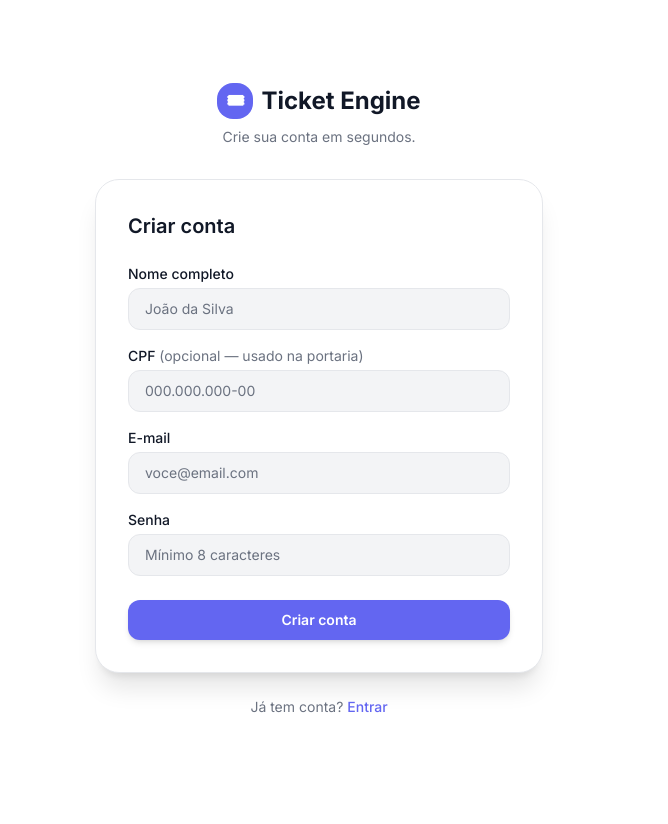
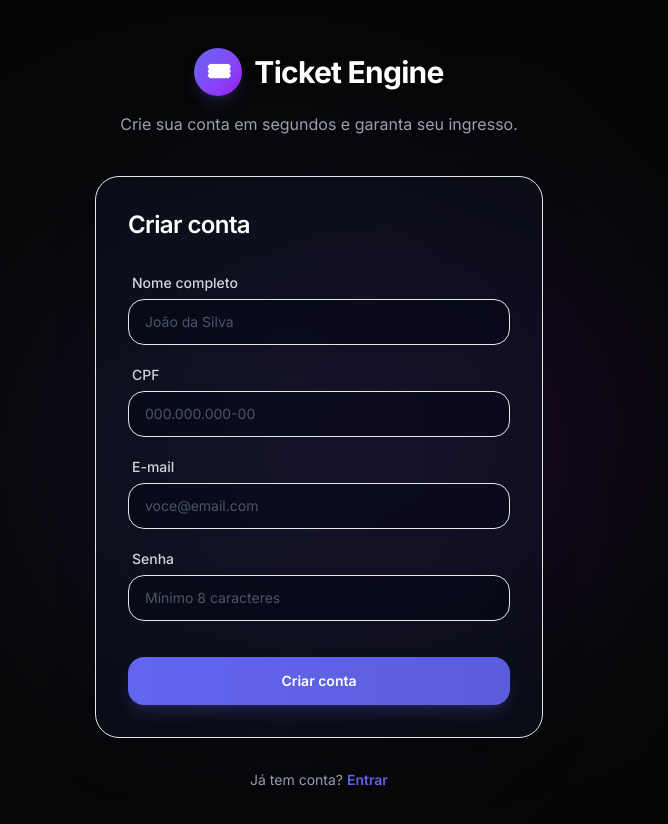
Before and after one commit to devg-lustosa/ticket-engine, a Next.js app: page /cadastro in a window 1280 px wide. Shown: the top 824 px of the page, without its empty margins (321-989 px from the left). Before the commit the page ends 800 px from the top, so only its background shows below. Built offline with nearby package versions, Linux system fonts and the light colour scheme; no server answers.

Commit message:
feat: modernize auth pages and make cpf mandatory

```diff
--- a/src/app/(auth)/actions.ts
+++ b/src/app/(auth)/actions.ts
@@ -27,7 +27,11 @@ export async function signup(_prevState: unknown, formData: FormData) {
   const email    = formData.get("email") as string;
   const password = formData.get("password") as string;
   const name     = formData.get("name") as string;
-  const cpf      = formData.get("cpf") as string | null;
+  const cpf      = formData.get("cpf") as string;
+
+  if (!cpf) {
+    return { error: "CPF é obrigatório." };
+  }
 
   const { error } = await supabase.auth.signUp({
     email,
@@ -35,7 +39,7 @@ export async function signup(_prevState: unknown, formData: FormData) {
     options: {
       data: {
         name,
-        cpf: cpf ?? null,
+        cpf,
         role: "BUYER",
       },
     },
--- a/src/app/(auth)/cadastro/page.tsx
+++ b/src/app/(auth)/cadastro/page.tsx
@@ -8,43 +8,44 @@ export default function CadastroPage() {
   const [state, formAction, isPending] = useActionState(signup, null);
 
   return (
-    <main className="min-h-dvh flex items-center justify-center bg-[var(--background)] px-4 py-12">
-      <div className="w-full max-w-md animate-fade-in">
+    <main className="relative min-h-dvh flex items-center justify-center bg-[#050505] px-4 overflow-hidden py-12">
+      {/* Background glowing orbs */}
+      <div className="absolute top-1/4 left-1/4 w-[500px] h-[500px] bg-brand/20 rounded-full blur-[120px] mix-blend-screen opacity-50" />
+      <div className="absolute bottom-1/4 right-1/4 w-[400px] h-[400px] bg-purple-600/20 rounded-full blur-[100px] mix-blend-screen opacity-50" />
+
+      <div className="relative w-full max-w-md animate-in fade-in slide-in-from-bottom-4 duration-700">
         {/* Logo / Brand */}
-        <div className="mb-8 text-center">
-          <span className="inline-flex items-center gap-2 text-2xl font-bold text-[var(--foreground)]">
-            <span className="flex h-9 w-9 items-center justify-center rounded-xl bg-[var(--brand-500)] text-white text-lg">
+        <div className="mb-10 text-center">
+          <span className="inline-flex items-center gap-3 text-3xl font-bold text-white tracking-tight">
+            <span className="flex h-12 w-12 items-center justify-center rounded-2xl bg-gradient-to-br from-brand to-purple-600 text-white text-2xl shadow-lg shadow-brand/20">
               🎟
             </span>
             Ticket Engine
           </span>
-          <p className="mt-2 text-sm text-[var(--muted-fg)]">
-            Crie sua conta em segundos.
+          <p className="mt-4 text-base text-gray-400">
+            Crie sua conta em segundos e garanta seu ingresso.
           </p>
         </div>
 
         {/* Card */}
-        <div
-          className="rounded-2xl border bg-[var(--card)] p-8 shadow-xl"
-          style={{ borderColor: "var(--card-border)" }}
-        >
-          <h1 className="mb-6 text-xl font-semibold text-[var(--foreground)]">
+        <div className="rounded-3xl bg-gray-900/40 backdrop-blur-xl border border-gray-800/60 p-8 shadow-2xl">
+          <h1 className="mb-8 text-2xl font-semibold text-white tracking-tight">
             Criar conta
           </h1>
 
           {/* Error message */}
           {state?.error && (
-            <div className="mb-4 rounded-lg bg-red-50 border border-red-200 px-4 py-3 text-sm text-red-600">
+            <div className="mb-6 rounded-xl bg-red-500/10 border border-red-500/20 px-4 py-3.5 text-sm text-red-400 font-medium">
               {state.error}
             </div>
           )}
 
-          <form className="space-y-4" id="signup-form" action={formAction}>
+          <form className="space-y-5" id="signup-form" action={formAction}>
             {/* Name */}
-            <div className="space-y-1">
+            <div className="space-y-1.5">
               <label
                 htmlFor="name"
-                className="block text-sm font-medium text-[var(--foreground)]"
+                className="block text-sm font-medium text-gray-300 ml-1"
               >
                 Nome completo
               </label>
@@ -56,46 +57,44 @@ export default function CadastroPage() {
                 required
                 placeholder="João da Silva"
                 className="
-                  w-full rounded-lg border bg-[var(--muted)] px-4 py-2.5 text-sm
-                  text-[var(--foreground)] placeholder:text-[var(--muted-fg)]
-                  outline-none transition focus:border-[var(--brand-500)]
-                  focus:ring-2 focus:ring-[var(--brand-500)]/20
+                  w-full rounded-xl border border-gray-800 bg-gray-950/50 px-4 py-3 text-sm
+                  text-white placeholder:text-gray-600
+                  outline-none transition-all focus:border-brand
+                  focus:ring-2 focus:ring-brand/20 focus:bg-gray-950
                 "
               />
             </div>
 
             {/* CPF */}
-            <div className="space-y-1">
+            <div className="space-y-1.5">
               <label
                 htmlFor="cpf"
-                className="block text-sm font-medium text-[var(--foreground)]"
+                className="block text-sm font-medium text-gray-300 ml-1"
               >
-                CPF{" "}
-                <span className="text-[var(--muted-fg)] font-normal">
-                  (opcional — usado na portaria)
-                </span>
+                CPF
               </label>
               <input
                 id="cpf"
                 name="cpf"
                 type="text"
                 autoComplete="off"
+                required
                 placeholder="000.000.000-00"
                 maxLength={14}
                 className="
-                  w-full rounded-lg border bg-[var(--muted)] px-4 py-2.5 text-sm
-                  text-[var(--foreground)] placeholder:text-[var(--muted-fg)]
-                  outline-none transition focus:border-[var(--brand-500)]
-                  focus:ring-2 focus:ring-[var(--brand-500)]/20
+                  w-full rounded-xl border border-gray-800 bg-gray-950/50 px-4 py-3 text-sm
+                  text-white placeholder:text-gray-600
+                  outline-none transition-all focus:border-brand
+                  focus:ring-2 focus:ring-brand/20 focus:bg-gray-950
                 "
               />
             </div>
 
             {/* Email */}
-            <div className="space-y-1">
+            <div className="space-y-1.5">
               <label
                 htmlFor="email"
-                className="block text-sm font-medium text-[var(--foreground)]"
+                className="block text-sm font-medium text-gray-300 ml-1"
               >
                 E-mail
               </label>
@@ -107,19 +106,19 @@ export default function CadastroPage() {
                 required
                 placeholder="voce@email.com"
                 className="
-                  w-full rounded-lg border bg-[var(--muted)] px-4 py-2.5 text-sm
-                  text-[var(--foreground)] placeholder:text-[var(--muted-fg)]
-                  outline-none transition focus:border-[var(--brand-500)]
-                  focus:ring-2 focus:ring-[var(--brand-500)]/20
+                  w-full rounded-xl border border-gray-800 bg-gray-950/50 px-4 py-3 text-sm
+                  text-white placeholder:text-gray-600
+                  outline-none transition-all focus:border-brand
+                  focus:ring-2 focus:ring-brand/20 focus:bg-gray-950
                 "
               />
             </div>
 
             {/* Password */}
-            <div className="space-y-1">
+            <div className="space-y-1.5">
               <label
                 htmlFor="password"
-                className="block text-sm font-medium text-[var(--foreground)]"
+                className="block text-sm font-medium text-gray-300 ml-1"
               >
                 Senha
               </label>
@@ -132,10 +131,10 @@ export default function CadastroPage() {
                 placeholder="Mínimo 8 caracteres"
                 minLength={8}
                 className="
-                  w-full rounded-lg border bg-[var(--muted)] px-4 py-2.5 text-sm
-                  text-[var(--foreground)] placeholder:text-[var(--muted-fg)]
-                  outline-none transition focus:border-[var(--brand-500)]
-                  focus:ring-2 focus:ring-[var(--brand-500)]/20
+                  w-full rounded-xl border border-gray-800 bg-gray-950/50 px-4 py-3 text-sm
+                  text-white placeholder:text-gray-600
+                  outline-none transition-all focus:border-brand
+                  focus:ring-2 focus:ring-brand/20 focus:bg-gray-950
                 "
               />
             </div>
@@ -146,12 +145,12 @@ export default function CadastroPage() {
               type="submit"
               disabled={isPending}
               className="
-                mt-2 w-full rounded-lg bg-[var(--brand-500)] px-4 py-2.5
-                text-sm font-semibold text-white shadow-md transition
-                hover:bg-[var(--brand-600)] hover:shadow-lg
+                mt-4 w-full rounded-xl bg-gradient-to-r from-brand to-brand/90 px-4 py-3.5
+                text-sm font-semibold text-white shadow-lg shadow-brand/20 transition-all
+                hover:shadow-brand/40 hover:scale-[1.02]
                 active:scale-[0.98] focus-visible:ring-2
-                focus-visible:ring-[var(--brand-500)]/60
-                disabled:opacity-60 disabled:cursor-not-allowed
+                focus-visible:ring-brand/60
+                disabled:opacity-60 disabled:cursor-not-allowed disabled:hover:scale-100
               "
             >
               {isPending ? "Criando conta..." : "Criar conta"}
@@ -160,11 +159,11 @@ export default function CadastroPage() {
         </div>
 
         {/* Footer link */}
-        <p className="mt-6 text-center text-sm text-[var(--muted-fg)]">
+        <p className="mt-8 text-center text-sm text-gray-400">
           Já tem conta?{" "}
           <Link
             href="/login"
-            className="font-medium text-[var(--brand-500)] hover:underline"
+            className="font-semibold text-brand hover:text-brand/80 transition-colors"
           >
             Entrar
           </Link>
```
Also changed, not shown: src/app/(auth)/login/page.tsx (+37 -36 lines).
